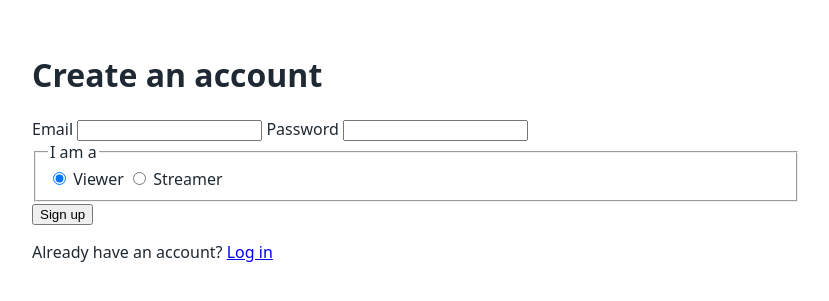
After one commit to soph743/ilmlive, a Flask app: page /signup in a window 1280 px wide. The commit adds this page. Shown: the top 301 px of the page, without its empty margins (224-1053 px from the left). Run offline with Flask 3, Linux system fonts and the light colour scheme.

Commit message:
Add signup/login pages with viewer and streamer home pages
Accounts are stored in a temporary local JSON file with hashed passwords
until Firebase Auth is added.

Co-Authored-By: Claude Opus 5.5 <noreply@anthropic.com>

```diff
--- a/backend/app/config.py
+++ b/backend/app/config.py
@@ -1,6 +1,10 @@
 import os
+
+BASE_DIR = os.path.abspath(os.path.join(os.path.dirname(__file__), ".."))
 
 
 class Config:
     SECRET_KEY = os.environ.get("SECRET_KEY", "dev-secret-key")
     DEBUG = os.environ.get("FLASK_DEBUG", "0") == "1"
+    # Temporary local user store; replaced by Firebase later.
+    USERS_FILE = os.environ.get("USERS_FILE", os.path.join(BASE_DIR, "instance", "users.json"))
--- a/backend/app/routes/__init__.py
+++ b/backend/app/routes/__init__.py
@@ -1,7 +1,9 @@
 from .api import api_bp
+from .auth import auth_bp
 from .main import main_bp
 
 
 def register_blueprints(app):
     app.register_blueprint(main_bp)
+    app.register_blueprint(auth_bp)
     app.register_blueprint(api_bp, url_prefix="/api")
--- /dev/null
+++ b/backend/app/routes/auth.py
@@ -0,0 +1,61 @@
+from flask import Blueprint, flash, redirect, render_template, request, session, url_for
+
+from .. import users
+from .main import home_for
+
+auth_bp = Blueprint("auth", __name__)
+
+
+def _log_in(user):
+    session.clear()
+    session["email"] = user["email"]
+    session["role"] = user["role"]
+
+
+@auth_bp.route("/signup", methods=["GET", "POST"])
+def signup():
+    if request.method == "POST":
+        email = users.normalize_email(request.form.get("email"))
+        password = request.form.get("password", "")
+        role = request.form.get("role")
+
+        error = None
+        if not email or "@" not in email:
+            error = "Please enter a valid email."
+        elif len(password) < 8:
+            error = "Password must be at least 8 characters."
+        elif role not in users.ROLES:
+            error = "Please choose viewer or streamer."
+        else:
+            user = users.create_user(email, password, role)
+            if user is None:
+                error = "An account with that email already exists."
+            else:
+                _log_in(user)
+                return redirect(home_for(user["role"]))
+
+        flash(error)
+        return render_template("auth/signup.html", email=email, role=role), 400
+
+    return render_template("auth/signup.html")
+
+
+@auth_bp.route("/login", methods=["GET", "POST"])
+def login():
+    if request.method == "POST":
+        email = users.normalize_email(request.form.get("email"))
+        user = users.authenticate(email, request.form.get("password", ""))
+        if user:
+            _log_in(user)
+            return redirect(home_for(user["role"]))
+
+        flash("Invalid email or password.")
+        return render_template("auth/login.html", email=email), 401
+
+    return render_template("auth/login.html")
+
+
+@auth_bp.route("/logout", methods=["POST"])
+def logout():
+    session.clear()
+    return redirect(url_for("auth.login"))
--- /dev/null
+++ b/backend/app/templates/auth/signup.html
@@ -0,0 +1,30 @@
+{% extends "base.html" %}
+
+{% block title %}Sign up · ilm live{% endblock %}
+
+{% block content %}
+  <h1>Create an account</h1>
+  <form method="post">
+    <label>
+      Email
+      <input type="email" name="email" value="{{ email or '' }}" required>
+    </label>
+    <label>
+      Password
+      <input type="password" name="password" minlength="8" required>
+    </label>
+    <fieldset>
+      <legend>I am a</legend>
+      <label>
+        <input type="radio" name="role" value="viewer" {% if role != 'streamer' %}checked{% endif %}>
+        Viewer
+      </label>
+      <label>
+        <input type="radio" name="role" value="streamer" {% if role == 'streamer' %}checked{% endif %}>
+        Streamer
+      </label>
+    </fieldset>
+    <button type="submit">Sign up</button>
+  </form>
+  <p>Already have an account? <a href="{{ url_for('auth.login') }}">Log in</a></p>
+{% endblock %}
--- a/backend/app/templates/base.html
+++ b/backend/app/templates/base.html
@@ -8,6 +8,11 @@
   </head>
   <body>
     <main>
+      {% with messages = get_flashed_messages() %}
+        {% for message in messages %}
+          <p class="flash">{{ message }}</p>
+        {% endfor %}
+      {% endwith %}
       {% block content %}{% endblock %}
     </main>
   </body>
--- a/backend/app/templates/index.html
+++ b/backend/app/templates/index.html
@@ -3,4 +3,9 @@
 {% block content %}
   <h1>ilm live</h1>
   <p>A livestreaming platform for Islamic education.</p>
+  {% if session.email %}
+    <p><a href="{{ url_for('main.' ~ session.role ~ '_home') }}">Go to your home page</a></p>
+  {% else %}
+    <p><a href="{{ url_for('auth.login') }}">Log in</a> or <a href="{{ url_for('auth.signup') }}">sign up</a></p>
+  {% endif %}
 {% endblock %}
--- /dev/null
+++ b/backend/app/users.py
@@ -0,0 +1,68 @@
+"""Temporary local user store backed by a JSON file.
+
+Placeholder until Firebase Auth/Firestore is wired up. Passwords are stored
+as salted hashes, never in plain text.
+"""
+import json
+import os
+import threading
+
+from flask import current_app
+from werkzeug.security import check_password_hash, generate_password_hash
+
+ROLES = ("viewer", "streamer")
+
+_lock = threading.Lock()
+
+
+def _path():
+    return current_app.config["USERS_FILE"]
+
+
+def _load():
+    try:
+        with open(_path()) as f:
+            return json.load(f)
+    except FileNotFoundError:
+        return {}
+
+
+def _save(users):
+    path = _path()
+    os.makedirs(os.path.dirname(path), exist_ok=True)
+    tmp = f"{path}.tmp"
+    with open(tmp, "w") as f:
+        json.dump(users, f, indent=2)
+    os.replace(tmp, path)
+
+
+def normalize_email(email):
+    return (email or "").strip().lower()
+
+
+def get_user(email):
+    return _load().get(normalize_email(email))
+
+
+def create_user(email, password, role):
+    """Create a user. Returns the user dict, or None if the email is taken."""
+    email = normalize_email(email)
+    with _lock:
+        users = _load()
+        if email in users:
+            return None
+        users[email] = {
+            "email": email,
+            "password_hash": generate_password_hash(password),
+            "role": role,
+        }
+        _save(users)
+        return users[email]
+
+
+def authenticate(email, password):
+    """Return the user if the credentials are valid, otherwise None."""
+    user = get_user(email)
+    if user and check_password_hash(user["password_hash"], password):
+        return user
+    return None
```
Also changed, not shown: backend/app/routes/main.py (+36 -1 lines), backend/app/templates/auth/login.html (added, +19 -0 lines), backend/app/templates/streamer_home.html (added, +11 -0 lines), backend/app/templates/viewer_home.html (added, +11 -0 lines), README.md, 1 other file.
